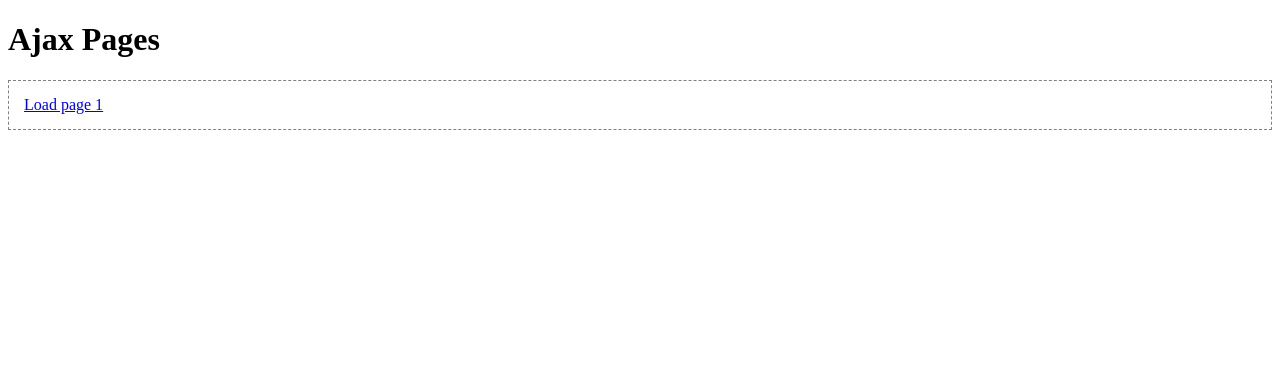
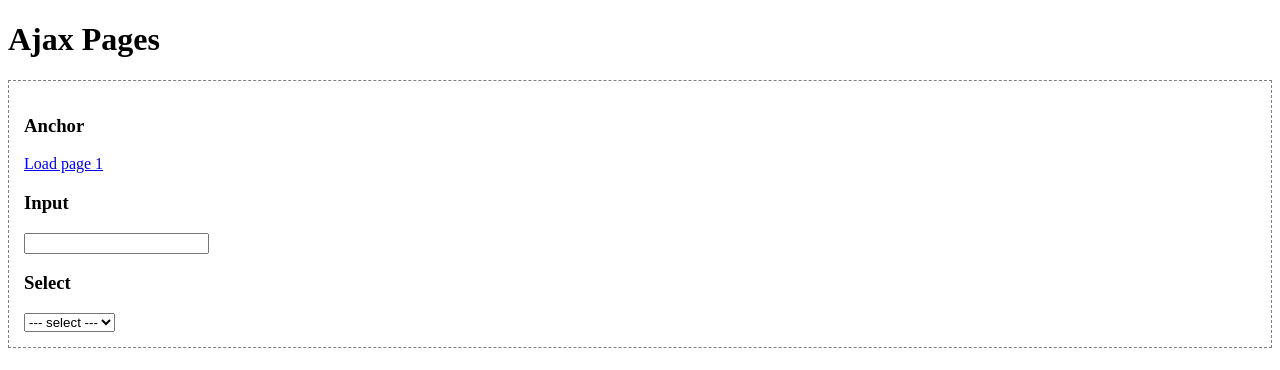
Before and after one commit to eduardstula/ajax-pages, a website: page demo/index.html in a window 1280 px wide. Drawn offline with nearby package versions, Linux system fonts and the light colour scheme.

Commit message:
Form demo

```diff
--- a/demo/index.html
+++ b/demo/index.html
@@ -20,15 +20,31 @@
 <h1>Ajax Pages</h1>
 
 <div id="content">
-    <a href="page1.html" data-link="ajax">Load page 1</a>
+    <h3>Anchor</h3>
+    <p>
+        <a href="page1.html" data-link="ajax">Load page 1</a>
+    </p>
+
+    <h3>Input</h3>
+    <form data-link="ajax">
+        <input type="text" name="search" value="">
+    </form>
+
+    <h3>Select</h3>
+    <form data-link="ajax">
+        <select name="choice">
+            <option value=""> --- select --- </option>
+            <option value="yes">yes</option>
+            <option value="no">no</option>
+        </select>
+    </form>
+
     <div id="loadingContent"><div class="spinner"></div></div>
 </div>
 
 <script>
     $(document).ready(function() {
-        ajaxPages({
-
-        });
+        ajaxPages();
     });
 </script>
 </body>
```
Also changed, not shown: README.md.
